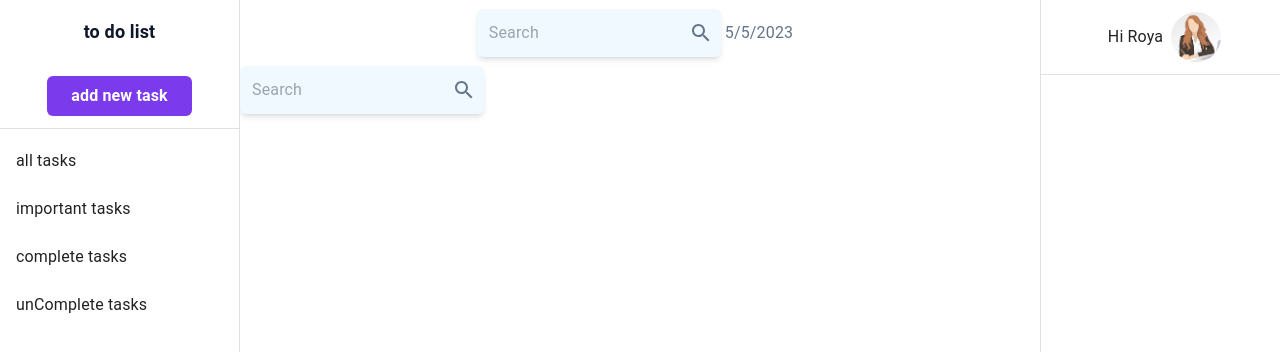
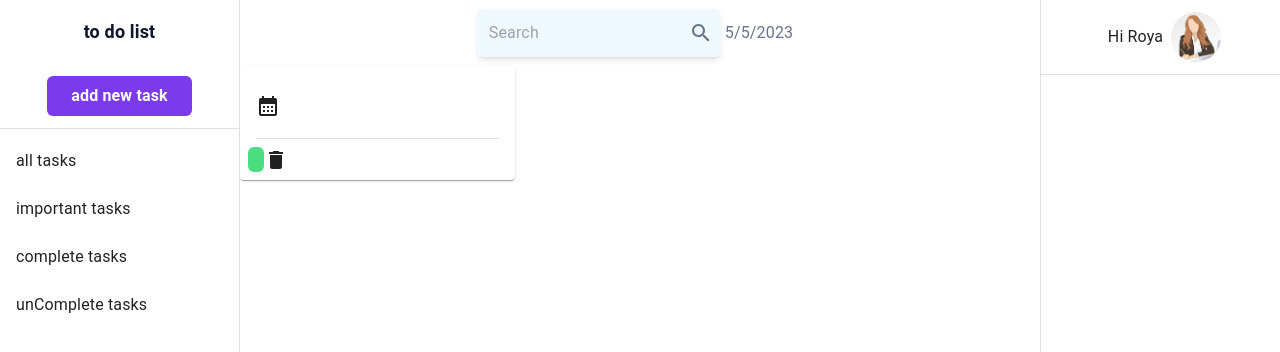
Before and after one commit to royakk/task-manager, a Next.js app: page / in a window 1280 px wide. Shown: the top 352 px of the page. Built offline with nearby package versions, Linux system fonts and the light colour scheme.

Commit message:
task item added

```diff
--- a/package.json
+++ b/package.json
@@ -9,8 +9,9 @@
     "lint": "next lint"
   },
   "dependencies": {
-    "@emotion/react": "^11.10.8",
-    "@emotion/styled": "^11.10.8",
+    "@chakra-ui/react": "^2.6.1",
+    "@emotion/react": "^11.11.0",
+    "@emotion/styled": "^11.11.0",
     "@mui/icons-material": "^5.11.16",
     "@mui/material": "^5.12.3",
     "@types/node": "18.16.3",
@@ -18,6 +19,7 @@
     "@types/react-dom": "18.2.3",
     "@types/styled-components": "^5.1.26",
     "autoprefixer": "10.4.14",
+    "framer-motion": "^10.12.8",
     "next": "13.3.4",
     "postcss": "8.4.23",
     "react": "18.2.0",
--- /dev/null
+++ b/src/components/modal/modalConfirm.tsx
@@ -0,0 +1,51 @@
+import * as React from 'react';
+import Box from '@mui/material/Box';
+import Typography from '@mui/material/Typography';
+import Modal from '@mui/material/Modal';
+
+const style = {
+  position: 'absolute' as 'absolute',
+  top: '50%',
+  left: '50%',
+  transform: 'translate(-50%, -50%)',
+  width: 400,
+  bgcolor: 'background.paper',
+  border: '1px solid #000',
+  borderRadius:'10px',
+  boxShadow: 24,
+  p: 4,
+};
+
+type Props = {
+  isOpen: boolean;
+  onClose: () => void;
+  onConfirm:() =>void;
+}
+
+export default function ModalConfirm({ isOpen, onClose ,onConfirm}: Props) {
+const handleConfirm =() =>{
+    onConfirm();
+    onClose();
+}
+  return (
+    <Modal
+      open={isOpen}
+      onClose={onClose}
+      aria-labelledby="modal-modal-title"
+      aria-describedby="modal-modal-description"
+    >
+      <Box sx={style}>
+        <Typography id="modal-modal-title" variant="h6" component="h2">
+          Are you sure?
+        </Typography>
+        <Typography id="modal-modal-description" sx={{ mt: 2 }}>
+        This task will be deleted permanently
+        </Typography>
+        <div className='flex justify-between my-3'>
+        <button className='border-2 p-2 rounded-md' onClick={onClose}>Cancel</button>
+        <button className= ' rounded-md text-white bg-violet-600 p-2' onClick={handleConfirm}>Yes im sure!</button>
+        </div>
+      </Box>
+    </Modal>
+  );
+}
--- /dev/null
+++ b/src/components/taskComponent/btnDelete.tsx
@@ -0,0 +1,35 @@
+import React, { useState } from "react";
+import { Task } from "@/interfaces";
+import DeleteIcon from "@mui/icons-material/Delete";
+import ModalConfirm from "../modal/modalConfirm";
+type Props = {
+  taskId?: string;
+};
+
+const BtnDelete: React.FC<Props> = ({ taskId }) => {
+  const [showModal, setIsModalShown] = useState<boolean>(false);
+  const taskDeleteHandler = () => {};
+  const removeTaskHandler = () => {
+    alert("delete");
+  };
+  const handleClose = () => {
+    setIsModalShown(false);
+  };
+  return (
+    <>
+      <ModalConfirm
+        isOpen={showModal}
+        onClose={handleClose}
+        onConfirm={removeTaskHandler}
+      />
+      <button
+        onClick={() => setIsModalShown(true)}
+        className="transition hover:text-slate-700 dark:hover:text-slate-200 ml-auto"
+      >
+        <DeleteIcon />
+      </button>
+    </>
+  );
+};
+
+export default React.memo(BtnDelete);
--- /dev/null
+++ b/src/components/taskComponent/btnMarkImportant.tsx
@@ -0,0 +1,24 @@
+import React, { useState } from 'react';
+import { Task } from '@/interfaces';
+import StarIcon from '@mui/icons-material/Star';
+type Props = {
+    taskId: string;
+    taskImportant: boolean;
+  };
+
+  const BtnMarkAsImportant: React.FC<Props> = ({ taskId, taskImportant }) => {
+
+    const markAsImportantHandler = () => {
+    };
+
+    return (
+      <button
+        title={taskImportant ? 'unmark as important' : 'mark as important'}
+        onClick={markAsImportantHandler}
+        className='transition hover:text-slate-700 dark:hover:text-slate-200 ml-auto'>
+        <StarIcon sx={{ color: taskImportant ? 'secondary' : 'action' }}/>
+      </button>
+    );
+  };
+
+  export default React.memo(BtnMarkAsImportant);
--- /dev/null
+++ b/src/components/taskComponent/taskAction.tsx
@@ -0,0 +1,27 @@
+import React, { useState } from 'react';
+import { Task } from '@/interfaces';
+import BtnDelete from './btnDelete';
+
+const taskAction = ({ task }: { task?: Task }): JSX.Element => {
+  const [isCompleted, setIsCompleted] = useState(false);
+  const buttonClassName = isCompleted
+    ? 'w-full rounded-md bg-rose-300 text-white p-2'
+    : 'w-full rounded-md text-green-800 bg-green-400 p-2';
+  const handleComplete = () => {
+    setIsCompleted(!isCompleted);
+  };
+  return (
+    <>
+      <div className="flex justify-between ...">
+        <button className={buttonClassName} onClick={handleComplete}>
+          {task?.completed}
+        </button>
+        <div>
+            <BtnDelete/>
+        </div>
+      </div>
+    </>
+  );
+};
+
+export default taskAction;
--- /dev/null
+++ b/src/components/taskComponent/taskItem.tsx
@@ -0,0 +1,28 @@
+import * as React from 'react';
+import Divider from '@mui/material/Divider';
+import Card from '@mui/material/Card';
+import CardActions from '@mui/material/CardActions';
+import CardContent from '@mui/material/CardContent';
+import TaskAction from './taskAction';
+import Button from '@mui/material/Button';
+import Typography from '@mui/material/Typography';
+import { Task } from '@/interfaces';
+import CalendarMonthIcon from '@mui/icons-material/CalendarMonth';
+export default function CardTaskItem ({ task }: { task?: Task }) {
+  return (
+    <Card sx={{ minWidth: 275 }}>
+      <CardContent>
+      <p className='text-lg font-medium mb-3'>{task?.title}</p>
+      <p className='text-slate-400'>{task?.description}</p>
+      <div className="flex justify-normal mt-3 mb-1 ">
+      <CalendarMonthIcon/>
+      <p className='mx-1'>{task?.date}</p>
+      </div>
+      </CardContent>
+      <Divider  variant="middle"/>
+      <CardActions>
+        <TaskAction/>
+      </CardActions>
+    </Card>
+  );
+}
--- a/src/pages/index.tsx
+++ b/src/pages/index.tsx
@@ -3,6 +3,7 @@ import { Inter } from 'next/font/google'
 import ResponsiveDrawer from '@/components/sidbar'
 // import Layout from '@/components/layout'
 import Search from '@/components/search'
+import CardTaskItem from '@/components/taskComponent/taskItem'
 
 const inter = Inter({ subsets: ['latin'] })
 const handleSearch = (searchTerm: string) => {
@@ -18,7 +19,7 @@ export default function Home() {
     // </main>
     // <ResponsiveDrawer/>
     <ResponsiveDrawer>
-       <Search onSearch={handleSearch}/>
+      <CardTaskItem/>
     </ResponsiveDrawer>
   )
 }
```
Also changed, not shown: 1 other file (tests, documents, lock files or other folders).
